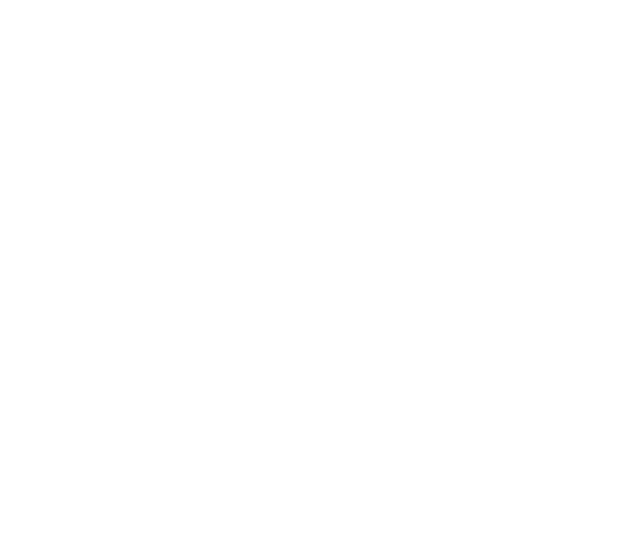
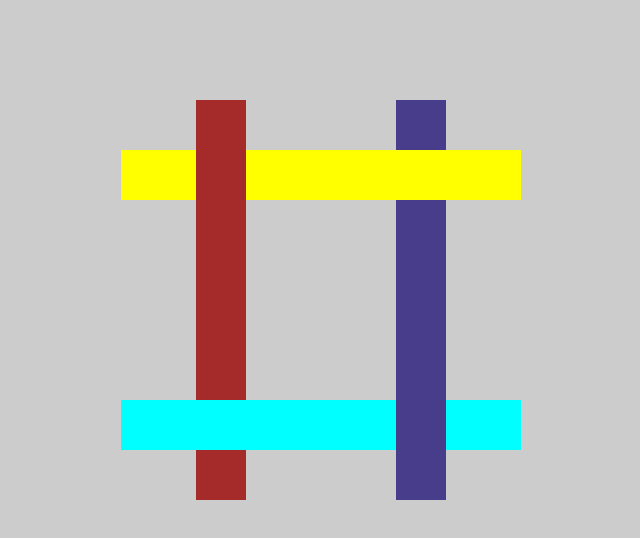
Before and after one commit to radchr/HW_FFE2021-2, a plain HTML site: page HW05082021/index5.html in a window 1280 px wide. Shown: the whole page, without its empty margins (319-959 px from the left). Drawn offline with nearby package versions, Linux system fonts and the light colour scheme.

Commit message:
5 level+2commit

```diff
--- a/HW05082021/index5.html
+++ b/HW05082021/index5.html
@@ -5,7 +5,7 @@
   <meta http-equiv="X-UA-Compatible" content="IE=edge">
   <meta name="viewport" content="width=device-width, initial-scale=1.0">
   <link rel="stylesheet" href="https://cdnjs.cloudflare.com/ajax/libs/normalize/8.0.1/normalize.css">
-  <link rel="stylesheet" href="./style/main.css">
+  <link rel="stylesheet" href="./style/main5.css">
   <title>Document</title>
 </head>
 <body class="bdt">
```
